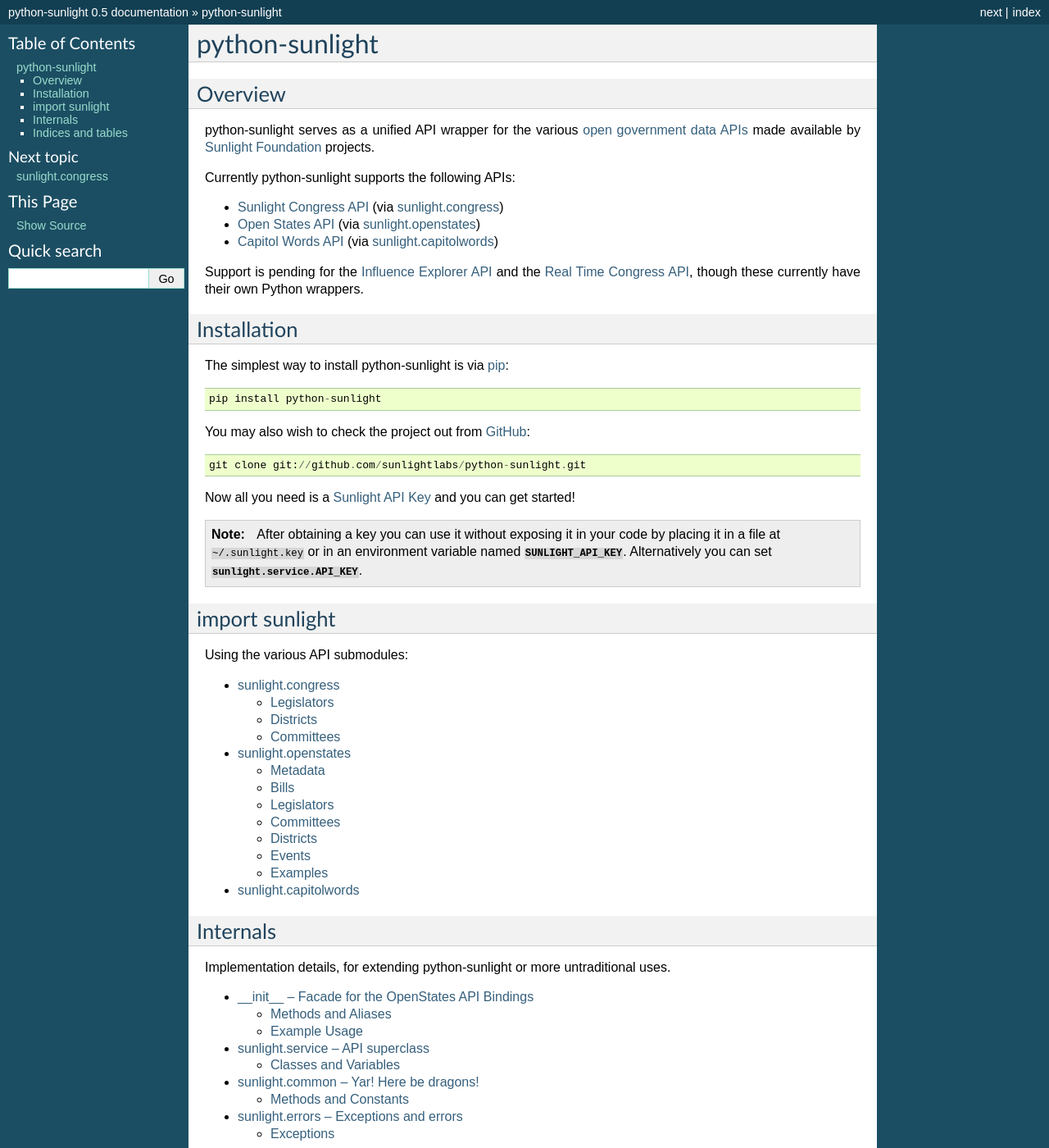
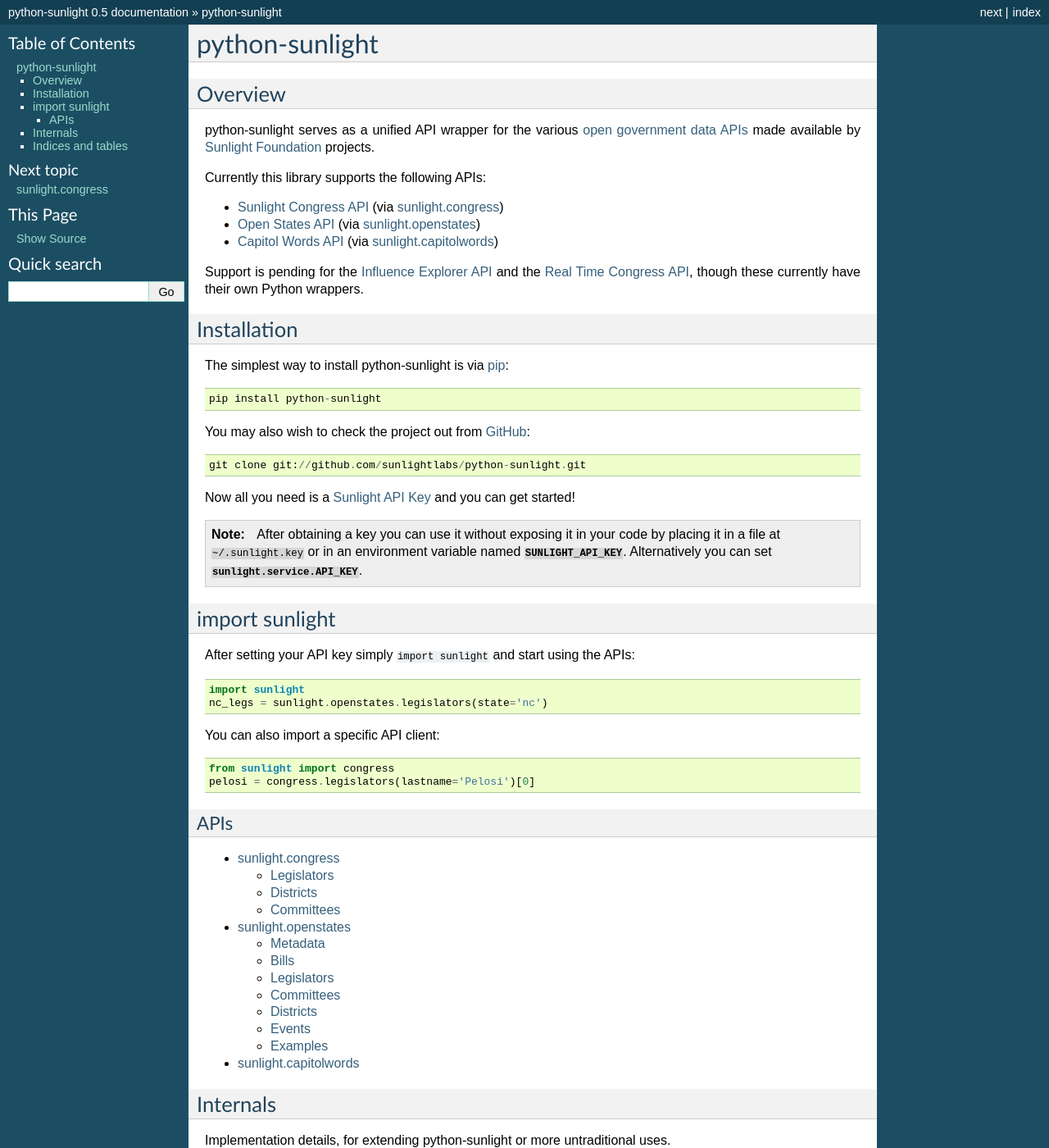
Before and after one commit to sunlightlabs/python-sunlight, a Sphinx documentation site: the page built from docs/source/index.rst, in a window 1280 px wide and 1400 px high. Shown: the whole window at 82% size. Built offline with Sphinx 7.4.7, drawn with Linux system fonts in a browser that asks for light colours; formulas are drawn with MathJax 3; the version number is read from the project's files by our own code.

Commit message:
update index a bit

```diff
--- a/docs/source/index.rst
+++ b/docs/source/index.rst
@@ -9,7 +9,7 @@
 APIs <http://services.sunlightlabs.com>`_ made available by `Sunlight Foundation <http://sunlightfoundation.com>`_
 projects.
 
-Currently python-sunlight supports the following APIs:
+Currently this library supports the following APIs:
 
 * `Sunlight Congress API <http://services.sunlightlabs.com/docs/Sunlight_Congress_API/>`_ (via :ref:`sunlight.congress`)
 * `Open States API <http://openstates.org/api/>`_ (via :ref:`sunlight.openstates`)
@@ -39,7 +39,18 @@
 import sunlight
 ===============
 
-Using the various API submodules:
+After setting your API key simply ``import sunlight`` and start using the APIs::
+
+    import sunlight
+    nc_legs = sunlight.openstates.legislators(state='nc')
+
+You can also import a specific API client::
+
+    from sunlight import congress
+    pelosi = congress.legislators(lastname='Pelosi')[0]
+
+APIs
+----
 
 .. toctree::
    :maxdepth: 2
```
